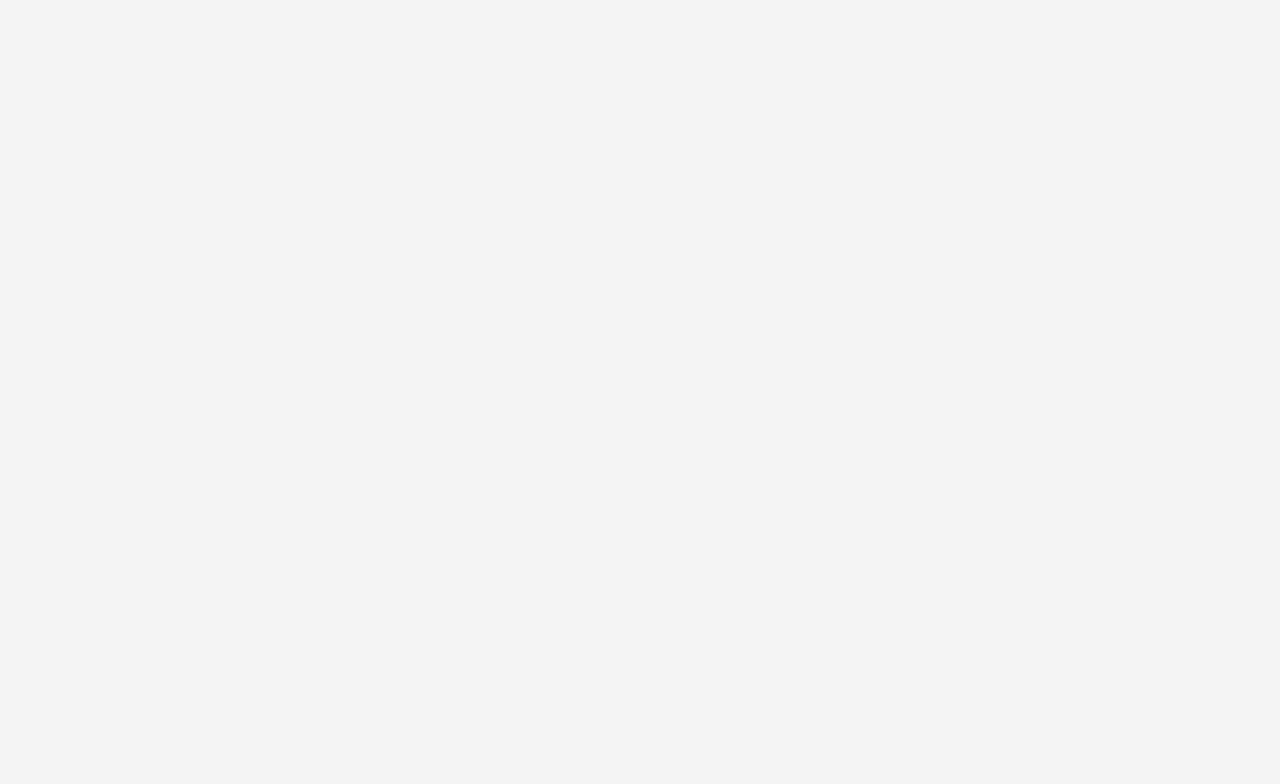
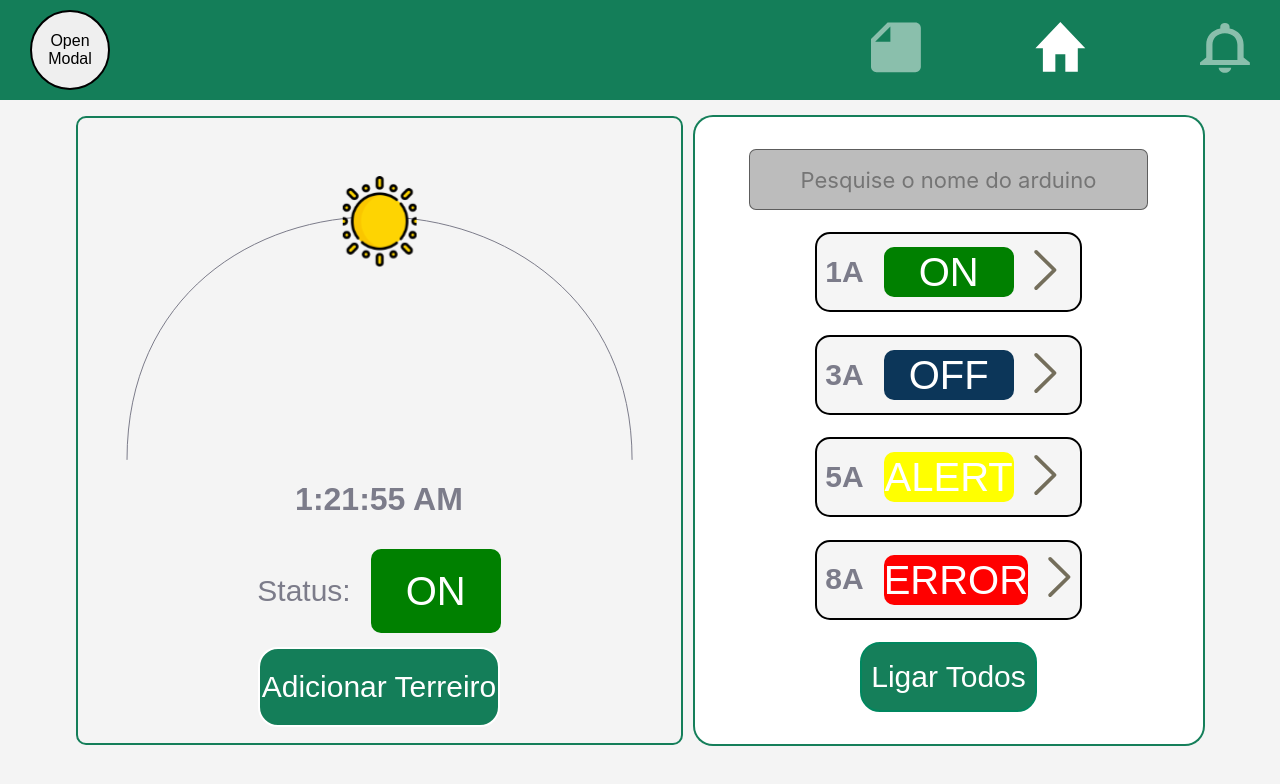
Before and after one commit to RogerioJss/Projeto-Integrador, a React (Vite) app: page / in a window 1280 px wide. Before the commit this address had no page. Shown: the top 784 px of the page. Built offline with nearby package versions, Linux system fonts and the light colour scheme; a web font is replaced by a local one.

Commit message:
Correções para deploy

```diff
--- a/src/App.jsx
+++ b/src/App.jsx
@@ -12,9 +12,9 @@
       <div>
         <EstilosGlobais/>
         <Routes>
-          <Route path="/Projeto-Integrador/login" element={<Login/>}/>
-          <Route path="/Projeto-Integrador" element={<Home/>}/>
-          <Route path="/Projeto-Integrador/Relatorios" element={<Relatorios/>}/>
+          <Route path="/login" element={<Login/>}/>
+          <Route path="/" element={<Home/>}/>
+          <Route path="/Relatorios" element={<Relatorios/>}/>
         </Routes>
       </div>
     </Router>
--- a/src/Componentes/BarraNavecao/index.jsx
+++ b/src/Componentes/BarraNavecao/index.jsx
@@ -32,7 +32,7 @@
   const elemento = document.getElementById("meuElemento");
   const relatorio = document.getElementById("relatorios21");
   useEffect(() => {
-    if (pageAtual == "/Projeto-Integrador/Relatorios") {
+    if (pageAtual == "/Relatorios") {
       setItemHome(false);
       setItemRelatorio(true);
     }
@@ -41,7 +41,7 @@
   const itemAtivar = (item) => {
     switch (item) {
       case "notificacao":
-        if (pageAtual == "/Projeto-integrador") {
+        if (pageAtual == "/") {
           setItemNotificacao(true);
           setItemHome(false);
           setItemRelatorio(false);
@@ -50,7 +50,7 @@
             setItemHome(true);
           }
         }
-        if (pageAtual == "/Projeto-integrador/Relatorios") {
+        if (pageAtual == "/Relatorios") {
           setItemNotificacao(true);
           setItemHome(false);
           setItemRelatorio(false);
@@ -62,14 +62,14 @@
         }
         break;
       case "home":
-        if (pageAtual == "/Projeto-Integrador") {
+        if (pageAtual == "/") {
           setItemHome(true);
           setItemNotificacao(false);
           setItemRelatorio(false);
         }
         break;
       case "relatorio":
-        if (pageAtual == "/Projeto-Integrador/Relatorios") {
+        if (pageAtual == "/Relatorios") {
           setItemHome(false);
           setItemNotificacao(false);
           setItemRelatorio(true);
@@ -113,7 +113,7 @@
     <HeaderEstilizado>
       <Pefil />
       <ItensContainer>
-        <Link to={"/Projeto-Integrador/Relatorios"}>
+        <Link to={"/Relatorios"}>
           <ItemNavegacao
             src={
               itemRelatorio
@@ -124,7 +124,7 @@
           />
         </Link>
 
-        <Link to={"/Projeto-Integrador"}>
+        <Link to={"/"}>
           <ItemNavegacao
             src={itemHome ? SVGS.IconHomeAtivado : SVGS.IconHomeDesativado}
             onClick={() => itemAtivar("home")}
```
